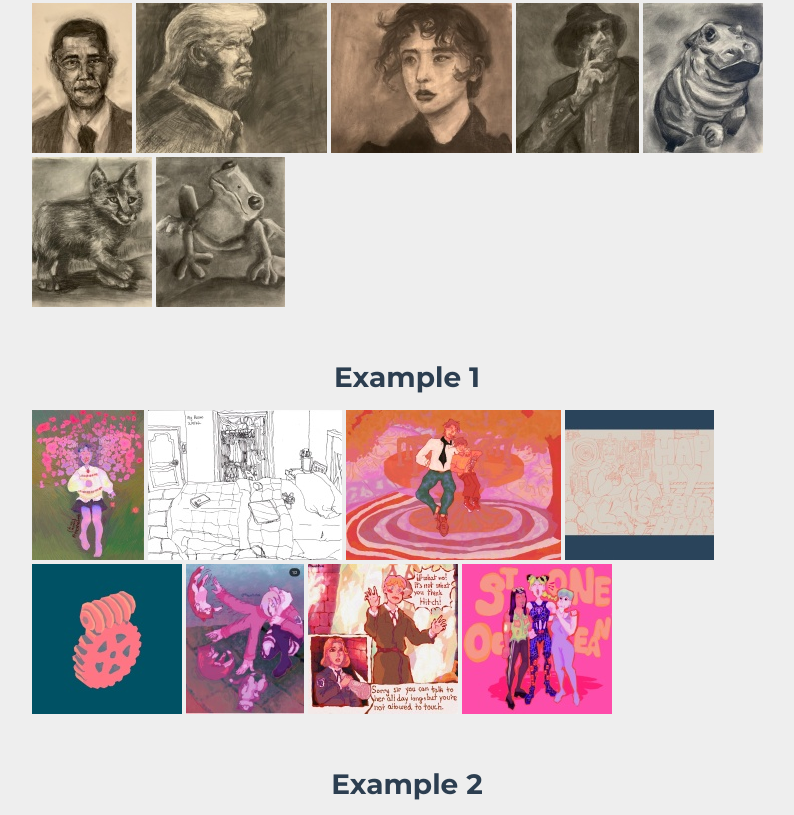
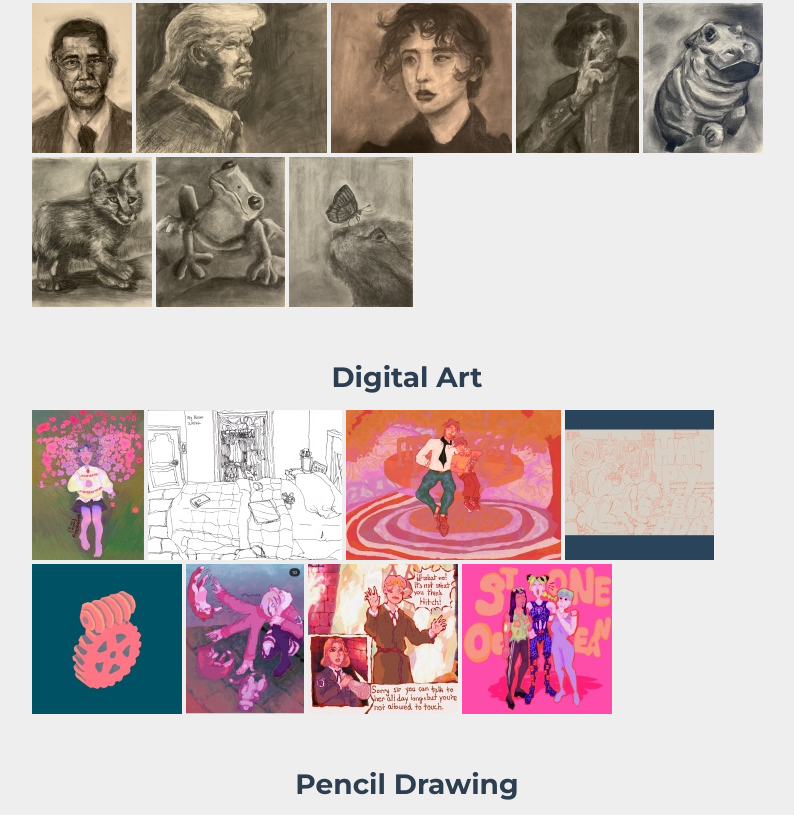
Before and after one commit to nidashaji/nidashaji.github.io, a plain HTML site: page index.html in a window 1280 px wide. Shown: the part 995-1810 px from the top of the page, without its empty margins (233-1027 px from the left). Drawn offline with nearby package versions, Linux system fonts and the light colour scheme; some packages are replaced by stand-ins of ours; a script that the page names is missing.

Commit message:
Added new pic - cat

```diff
--- a/index.html
+++ b/index.html
@@ -256,9 +256,17 @@
                                 TBD caption
                             </div>
                         </div>
+                        <div class="pswp-gallery1__item" id="img11">
+                            <a data-pswp-height="2975" data-pswp-width="2467" href="gallery/gallery3/charcoal_drawing_cat_wm.jpg" target="_blank">
+                                <img alt="Thumbnail" src="gallery/gallery3/charcoal_drawing_cat_resized.jpg"/>
+                            </a>
+                            <div class="pswp-caption-content">
+                                TBD caption
+                            </div>
+                        </div>
                     </div>
                     <h3 class="text-center text-secondary pb-2">
-                        Example 1
+                        Digital Art
                     </h3>
                     <div class="pswp-gallery2" id="gallery2">
                         <div class="pswp-gallery2__item" id="img1">
@@ -327,7 +335,7 @@
                         </div>
                     </div>
                     <h3 class="text-center text-secondary pb-2">
-                        Example 2
+                        Pencil Drawing
                     </h3>
                     <div class="pswp-gallery3" id="gallery3">
                         <div class="pswp-gallery3__item" id="img1">
```
Also changed, not shown: gallery/gallery1/contents.html (+1 -1 lines), gallery/gallery2/contents.html (+1 -1 lines), gallery/gallery3/charcoal_drawing_cat_resized.jpg (added), 2 other files.
